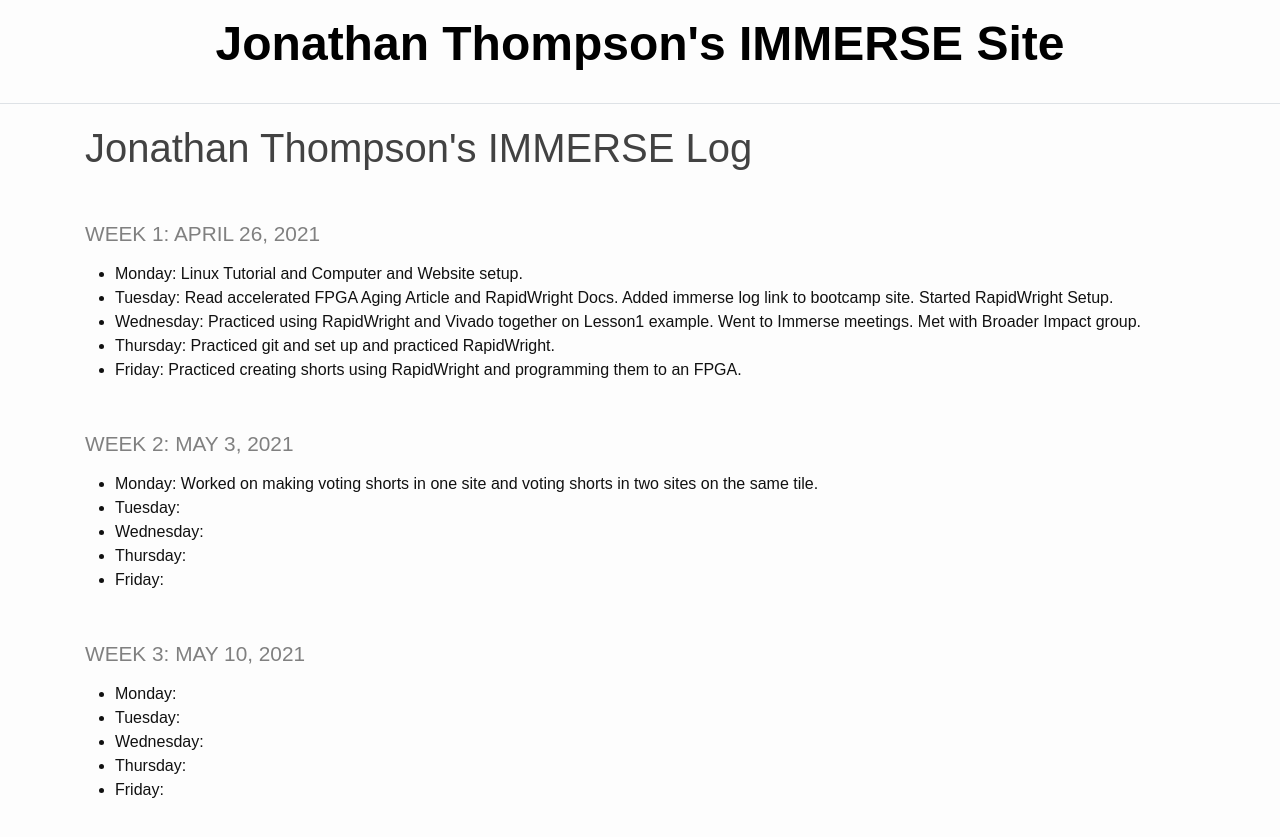
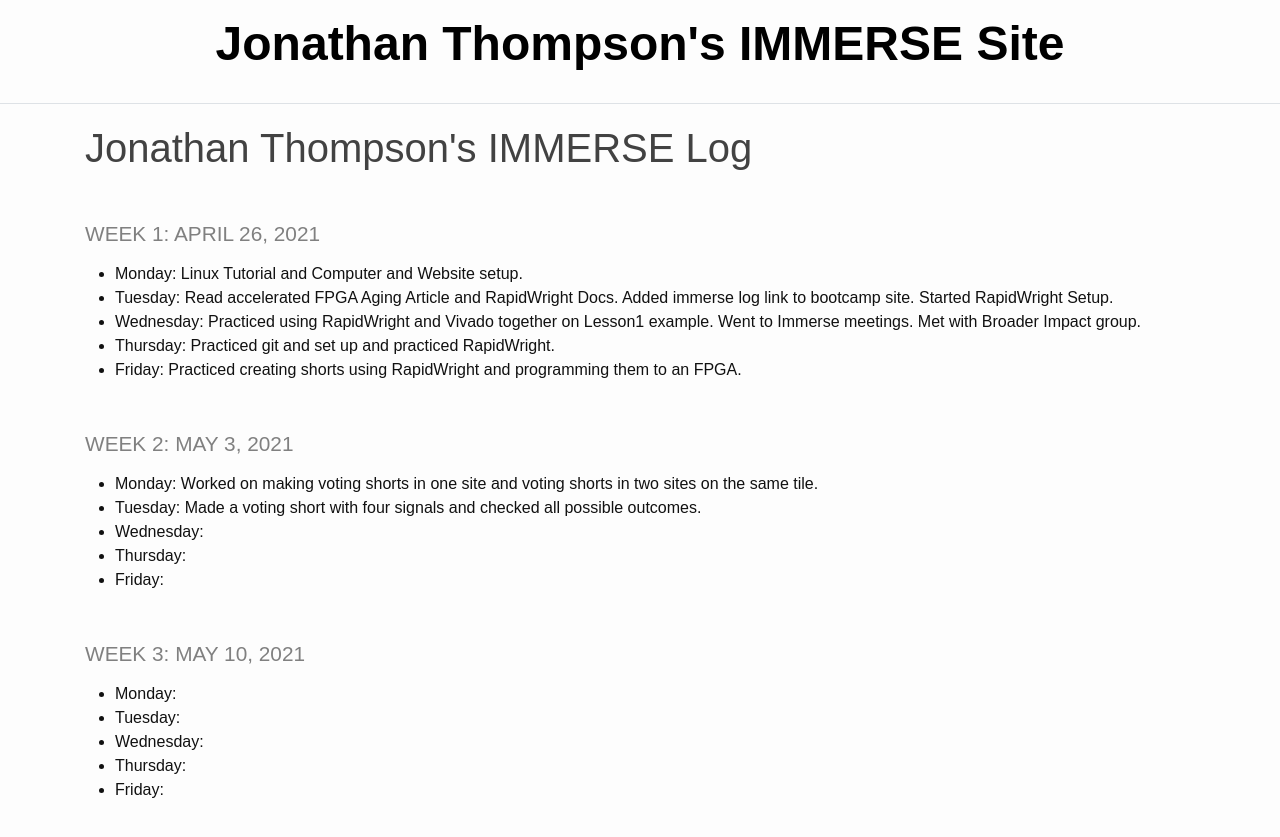
Before and after one commit to jonath48/jonath48.github.io, a Jekyll site: the page built from _pages/log.md, in a window 1280 px wide. Shown: the top 837 px of the page. Built offline with Jekyll 4.4.1, drawn with Linux system fonts in a browser that asks for light colours.

Commit message:
Added Tuesday's Log

```diff
--- a/_pages/log.md
+++ b/_pages/log.md
@@ -14,7 +14,7 @@ title: Jonathan Thompson's IMMERSE Log
 ### Week 2: May 3, 2021
 
 * **Monday**: Worked on making voting shorts in one site and voting shorts in two sites on the same tile.
-* **Tuesday**:
+* **Tuesday**: Made a voting short with four signals and checked all possible outcomes.
 * **Wednesday**:
 * **Thursday**:
 * **Friday**:
```
